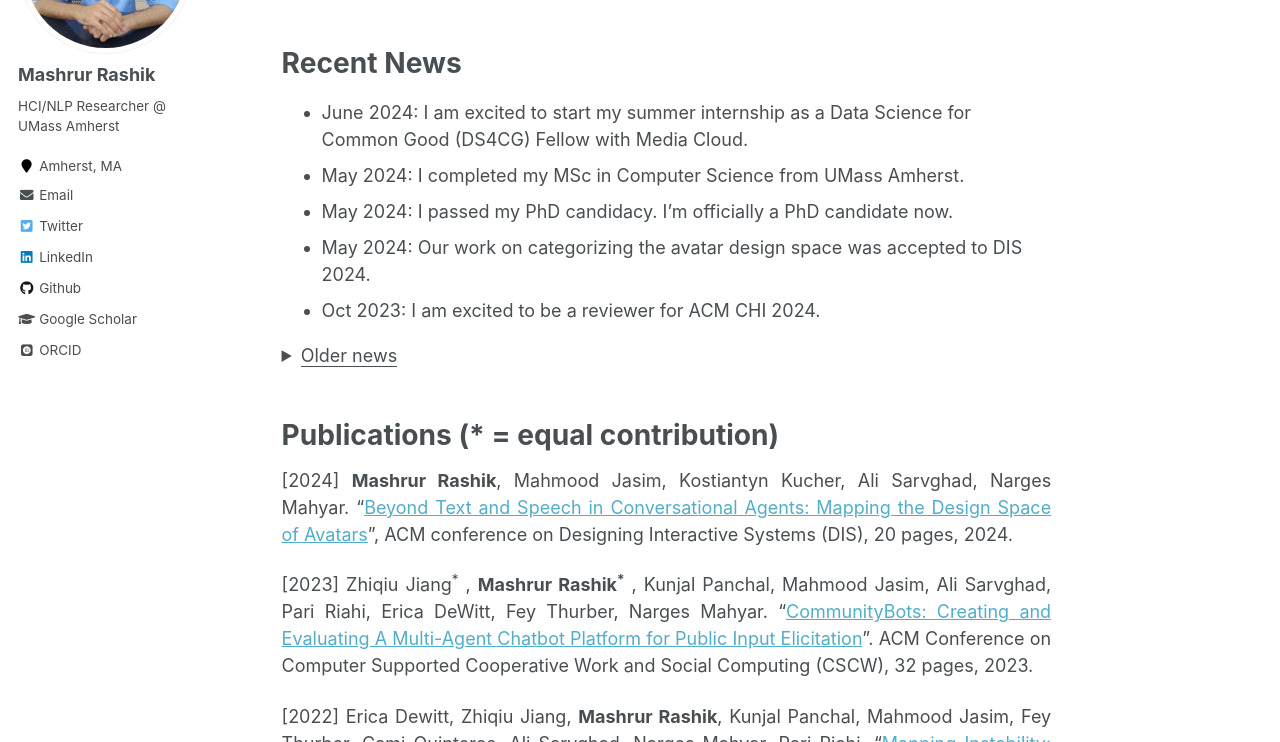
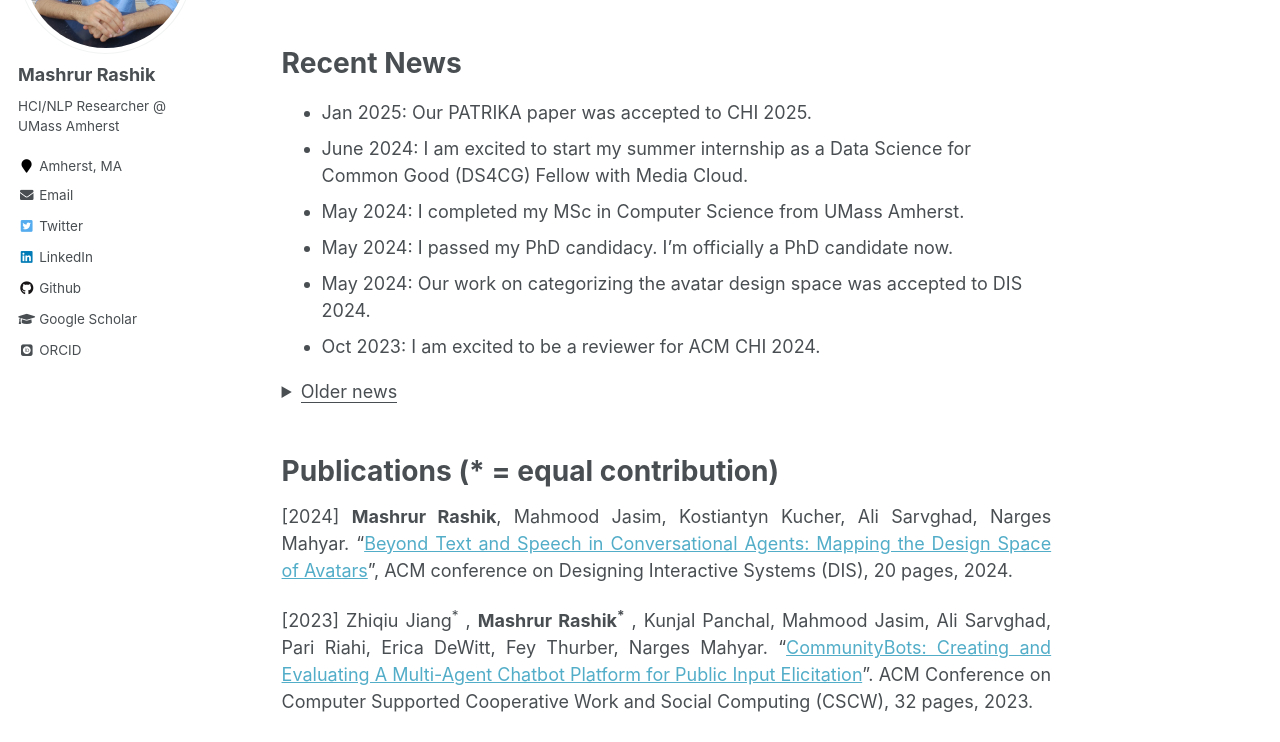
Before and after one commit to mashrur29/mashrur29.github.io, a Jekyll site: the page built from _pages/about.md, in a window 1280 px wide and 900 px high, scrolled down 731 px, cut to the strip 158-900 px from the top of the window. Built offline with Jekyll 4.4.1, drawn with Linux system fonts in a browser that asks for light colours; some web fonts are replaced.

Commit message:
updated paper acceptance

```diff
--- a/_pages/about.md
+++ b/_pages/about.md
@@ -57,6 +57,7 @@ Selected Talks Recordings
 
 Recent News
 ======
+- Jan 2025: Our PATRIKA paper was accepted to CHI 2025.
 - June 2024: I am excited to start my summer internship as a Data Science for Common Good (DS4CG) Fellow with Media Cloud.
 - May 2024: I completed my MSc in Computer Science from UMass Amherst.
 - May 2024: I passed my PhD candidacy. I'm officially a PhD candidate now.
```
